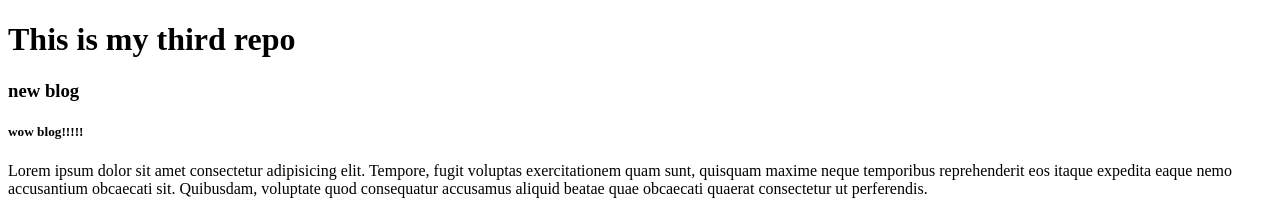
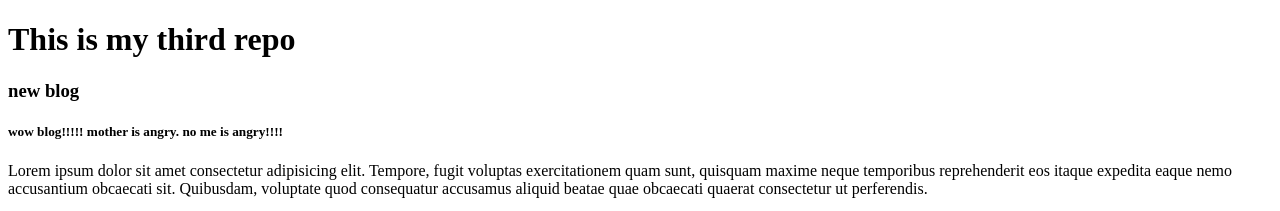
Before and after one commit to mahmuda-mahmi/my-third-repo, a plain HTML site: page index.html in a window 1280 px wide. Shown: the top 211 px of the page. Drawn offline with Linux system fonts and the light colour scheme.

Commit message:
mother is angry

```diff
--- a/index.html
+++ b/index.html
@@ -10,7 +10,7 @@
     <h1>This is my third repo</h1>
     <div>
         <h3>new blog</h3>
-        <h5>wow blog!!!!!</h5>
+        <h5>wow blog!!!!! mother is angry. no me is angry!!!! </h5>
         <p>Lorem ipsum dolor sit amet consectetur adipisicing elit. Tempore, fugit voluptas exercitationem quam sunt, quisquam maxime neque temporibus reprehenderit eos itaque expedita eaque nemo accusantium obcaecati sit. Quibusdam, voluptate quod consequatur accusamus aliquid beatae quae obcaecati quaerat consectetur ut perferendis.</p>
     </div>
     <img src="images/attack.jpg" alt="">
```
